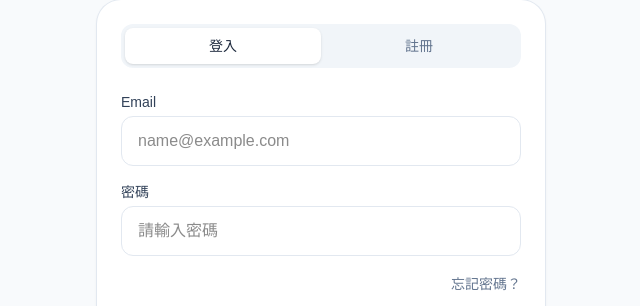
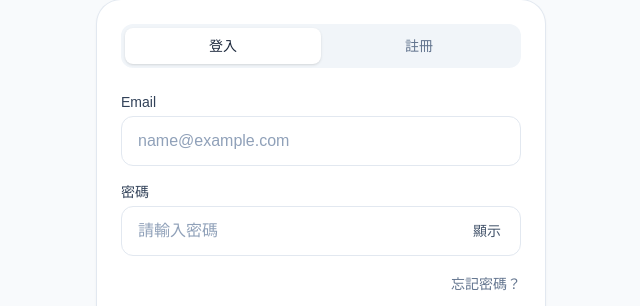
Before and after one commit to Linay-lab/souvenir-reminder, a Next.js app: page /login in a window 1280 px wide. Shown: the part 188-494 px from the top of the page, without its empty margins (319-959 px from the left). Built offline with nearby package versions, Linux system fonts and the light colour scheme; no server answers.

Commit message:
Improve login input contrast and password visibility

```diff
--- a/app/login/page.tsx
+++ b/app/login/page.tsx
@@ -11,6 +11,7 @@ export default function LoginPage() {
   const [mode, setMode] = useState<"login" | "signup">("login");
   const [email, setEmail] = useState("");
   const [password, setPassword] = useState("");
+  const [showPassword, setShowPassword] = useState(false);
   const [loading, setLoading] = useState(false);
   const [message, setMessage] = useState("");
 
@@ -50,7 +51,11 @@ export default function LoginPage() {
       }
     } catch (error) {
       setMessage(
-        error instanceof Error ? error.message : "發生錯誤，請稍後再試"
+        error instanceof Error && error.message === "Invalid login credentials"
+          ? "Email 或密碼錯誤，請重新確認"
+          : error instanceof Error
+            ? error.message
+            : "發生錯誤，請稍後再試"
       );
     } finally {
       setLoading(false);
@@ -133,7 +138,7 @@ export default function LoginPage() {
                 onChange={(e) => setEmail(e.target.value)}
                 placeholder="name@example.com"
                 autoComplete="email"
-                className="w-full rounded-xl border border-slate-200 px-4 py-3 outline-none focus:border-sky-400"
+                className="w-full rounded-xl border border-slate-200 bg-white px-4 py-3 text-slate-900 placeholder:text-slate-400 outline-none focus:border-sky-400"
               />
             </div>
 
@@ -141,8 +146,9 @@ export default function LoginPage() {
               <label className="mb-1 block text-sm font-medium text-slate-700">
                 密碼
               </label>
+              <div className="relative">
                 <input
-                type="password"
+                  type={showPassword ? "text" : "password"}
                   value={password}
                   onChange={(e) => setPassword(e.target.value)}
                   placeholder="請輸入密碼"
@@ -152,8 +158,18 @@ export default function LoginPage() {
                   onKeyDown={(e) => {
                     if (e.key === "Enter") handleSubmit();
                   }}
-                className="w-full rounded-xl border border-slate-200 px-4 py-3 outline-none focus:border-sky-400"
+                  className="w-full rounded-xl border border-slate-200 bg-white px-4 py-3 pr-20 text-slate-900 placeholder:text-slate-400 outline-none focus:border-sky-400"
                 />
+                <button
+                  type="button"
+                  onClick={() => setShowPassword((prev) => !prev)}
+                  aria-label={showPassword ? "隱藏密碼" : "顯示密碼"}
+                  aria-pressed={showPassword}
+                  className="absolute right-3 top-1/2 -translate-y-1/2 rounded px-2 py-1 text-sm font-medium text-slate-600 hover:text-slate-900"
+                >
+                  {showPassword ? "隱藏" : "顯示"}
+                </button>
+              </div>
             </div>
             {mode === "login" && (
   <div className="text-right">
```
Lines whose indentation alone changed are shown as unchanged.
